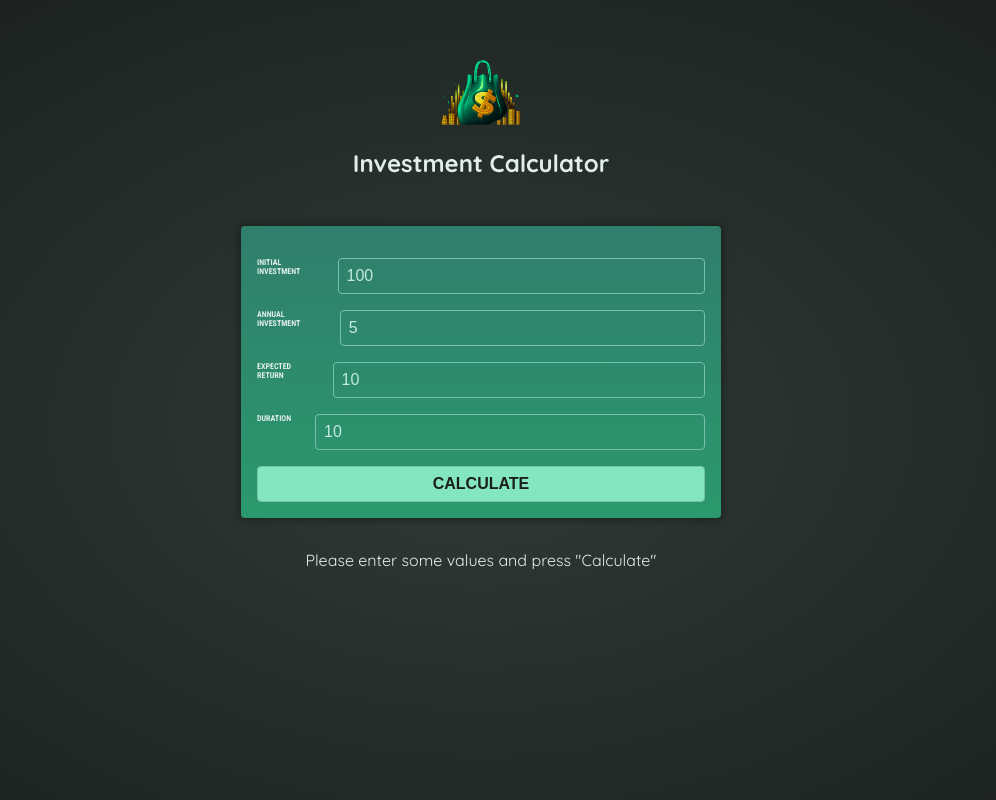
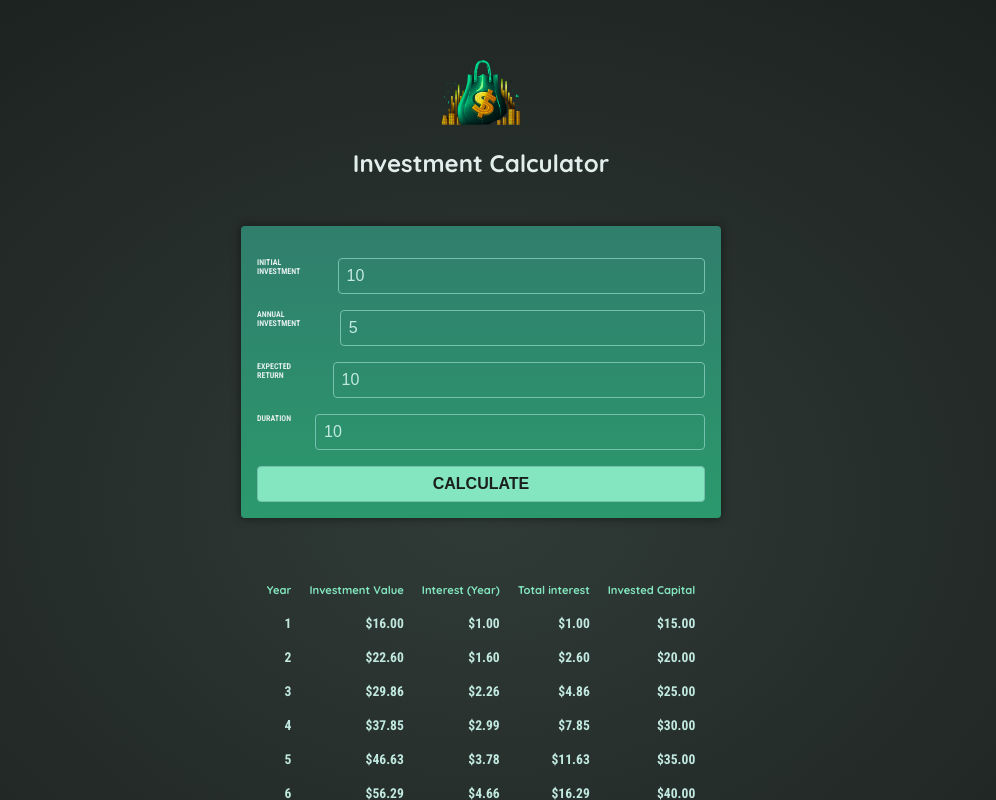
Before and after one commit to FilonenkoDima/InvestmentCalculator, an Angular app: page / in a window 1280 px wide. Both pictures are taken after a click on the button "CALCULATE". Shown: the top 800 px of the page, without its empty margins (159-1155 px from the left). Built offline with nearby package versions, Linux system fonts and the light colour scheme.

Commit message:
added investment result component

```diff
--- a/src/app/app.component.html
+++ b/src/app/app.component.html
@@ -1,5 +1,5 @@
 <app-header />
 
-<app-user-input></app-user-input>
+<app-user-input (annualData)="handleAnnualData($event)" />
 
-<app-investment-result></app-investment-result>
+<app-investment-result [annualData]="annualData" />
--- a/src/app/app.component.ts
+++ b/src/app/app.component.ts
@@ -2,6 +2,7 @@ import { Component } from '@angular/core';
 import { HeaderComponent } from './header/header.component';
 import { UserInputComponent } from './user-input/user-input.component';
 import { InvestmentResultComponent } from './investment-result/investment-result.component';
+import { AnnualDataModel } from './annualData.model';
 
 @Component({
   selector: 'app-root',
@@ -10,5 +11,11 @@ import { InvestmentResultComponent } from './investment-result/investment-result
   imports: [HeaderComponent, UserInputComponent, InvestmentResultComponent],
 })
 export class AppComponent {
+  annualData: AnnualDataModel[] = [];
   calculate: boolean = false;
+
+  handleAnnualData(annualData: AnnualDataModel[]) {
+    console.log(annualData);
+    this.annualData = annualData;
+  }
 }
--- a/src/app/investment-result/investment-result.component.html
+++ b/src/app/investment-result/investment-result.component.html
@@ -1,4 +1,4 @@
-@if(calculate) {
+@if(annualData.length) {
 <table>
   <thead>
     <tr>
@@ -10,15 +10,16 @@
     </tr>
   </thead>
   <tbody>
-    <!-- @for(){ -->
+    @for(annual of annualData; track annual.year){
     <tr>
-      <th></th>
-      <th></th>
-      <th></th>
-      <th></th>
-      <th></th>
+      <!-- 10000 100 6 12 -->
+      <th>{{ annual.year }}</th>
+      <th>{{ annual.valueEndOfYear | currency }}</th>
+      <th>{{ annual.interest | currency }}</th>
+      <th>{{ annual.totalInterest | currency }}</th>
+      <th>{{ annual.totalAmountInvested | currency }}</th>
     </tr>
-    <!-- } -->
+    }
   </tbody>
 </table>
 } @else {
--- a/src/app/user-input/user-input.component.html
+++ b/src/app/user-input/user-input.component.html
@@ -5,7 +5,7 @@
       type="number"
       id="initial-investment"
       name="initial-investment"
-      [(ngModel)]="initialInvestment"
+      [(ngModel)]="userInput.initialInvestment"
     />
   </p>
 
@@ -15,7 +15,7 @@
       type="number"
       id="annual-investment"
       name="annual-investment"
-      [(ngModel)]="annualInvestment"
+      [(ngModel)]="userInput.annualInvestment"
     />
   </p>
 
@@ -25,13 +25,18 @@
       type="number"
       id="expected-return"
       name="expected-return"
-      [(ngModel)]="expectedReturn"
+      [(ngModel)]="userInput.expectedReturn"
     />
   </p>
 
   <p class="input-group">
     <label for="duration">Duration</label>
-    <input type="number" id="duration" name="duration" [(ngModel)]="duration" />
+    <input
+      type="number"
+      id="duration"
+      name="duration"
+      [(ngModel)]="userInput.duration"
+    />
   </p>
 
   <button type="submit">calculate</button>
--- a/src/app/user-input/user-input.component.ts
+++ b/src/app/user-input/user-input.component.ts
@@ -1,5 +1,7 @@
-import { Component, Input } from '@angular/core';
+import { Component, EventEmitter, Input, Output } from '@angular/core';
 import { FormsModule } from '@angular/forms';
+import { UserInputModel } from './userInput.model';
+import { AnnualDataModel } from '../annualData.model';
 
 @Component({
   selector: 'app-user-input',
@@ -9,30 +11,36 @@ import { FormsModule } from '@angular/forms';
   styleUrl: './user-input.component.css',
 })
 export class UserInputComponent {
-  @Input() initialInvestment: number = 100;
-  @Input() annualInvestment: number = 5;
-  @Input() expectedReturn: number = 10;
-  @Input() duration: number = 10;
+  @Input() userInput: UserInputModel = {
+    initialInvestment: 10,
+    annualInvestment: 5,
+    expectedReturn: 10,
+    duration: 10,
+  };
+  @Output() annualData = new EventEmitter<AnnualDataModel[]>();
 
   calculateInvestmentResults() {
     const annualData = [];
-    let investmentValue = this.initialInvestment;
+    let investmentValue = this.userInput.initialInvestment;
 
-    for (let i = 0; i < this.duration; i++) {
+    for (let i = 0; i < this.userInput.duration; i++) {
       const year = i + 1;
       const interestEarnedInYear =
-        investmentValue * (this.expectedReturn / 100);
-      investmentValue += interestEarnedInYear + this.annualInvestment;
+        investmentValue * (this.userInput.expectedReturn / 100);
+      investmentValue += interestEarnedInYear + this.userInput.annualInvestment;
       const totalInterest =
-        investmentValue - this.annualInvestment * year - this.initialInvestment;
+        investmentValue -
+        this.userInput.annualInvestment * year -
+        this.userInput.initialInvestment;
       annualData.push({
         year: year,
         interest: interestEarnedInYear,
         valueEndOfYear: investmentValue,
-        annualInvestment: this.annualInvestment,
+        annualInvestment: this.userInput.annualInvestment,
         totalInterest: totalInterest,
         totalAmountInvested:
-          this.initialInvestment + this.annualInvestment * year,
+          this.userInput.initialInvestment +
+          this.userInput.annualInvestment * year,
       });
     }
 
@@ -40,6 +48,7 @@ export class UserInputComponent {
   }
 
   onSubmit() {
-    console.log(this.calculateInvestmentResults());
+    const results = this.calculateInvestmentResults();
+    this.annualData.emit(results);
   }
 }
--- /dev/null
+++ b/src/app/user-input/userInput.model.ts
@@ -0,0 +1,6 @@
+export interface UserInputModel {
+  initialInvestment: number;
+  annualInvestment: number;
+  expectedReturn: number;
+  duration: number;
+}
```
Also changed, not shown: src/app/annualData.model.ts (added, +8 -0 lines), src/app/investment-result/investment-result.component.ts (+7 -2 lines).
